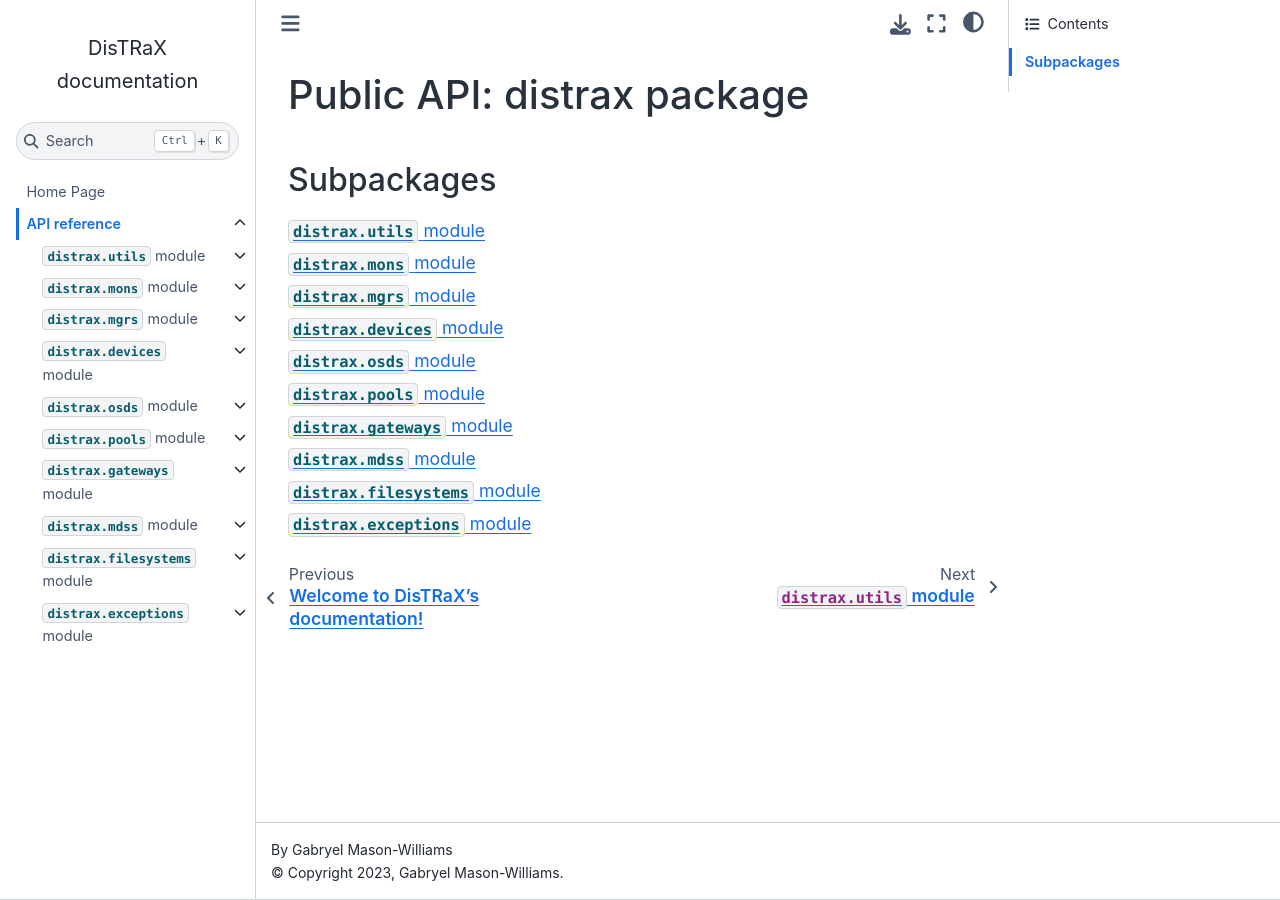
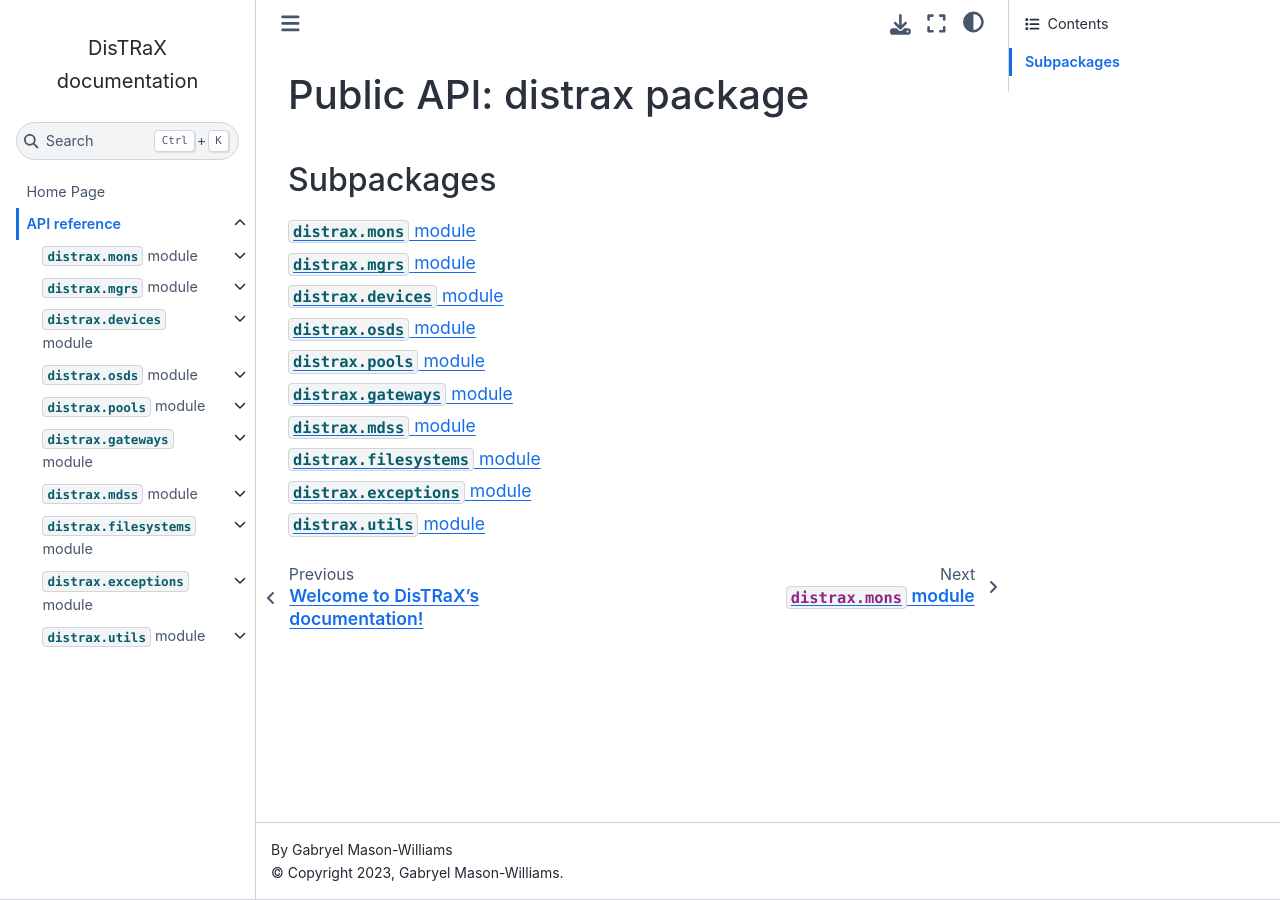
Before and after one commit to rosalindfranklininstitute/DisTRaX, a Sphinx documentation site: the page built from docs/source/distrax.rst, in a window 1280 px wide. Built offline with Sphinx 7.4.7 and the Sphinx Book theme 1.1.4, drawn with Linux system fonts in a browser that asks for light colours.

Commit message:
Rearragned order

```diff
--- a/docs/source/distrax.rst
+++ b/docs/source/distrax.rst
@@ -9,7 +9,6 @@ Subpackages
 .. toctree::
    :maxdepth: 1
 
-   distrax.utils
    distrax.mons
    distrax.mgrs
    distrax.devices
```
Also changed, not shown: other parts of docs/source/distrax.rst (+1 -0 lines).
